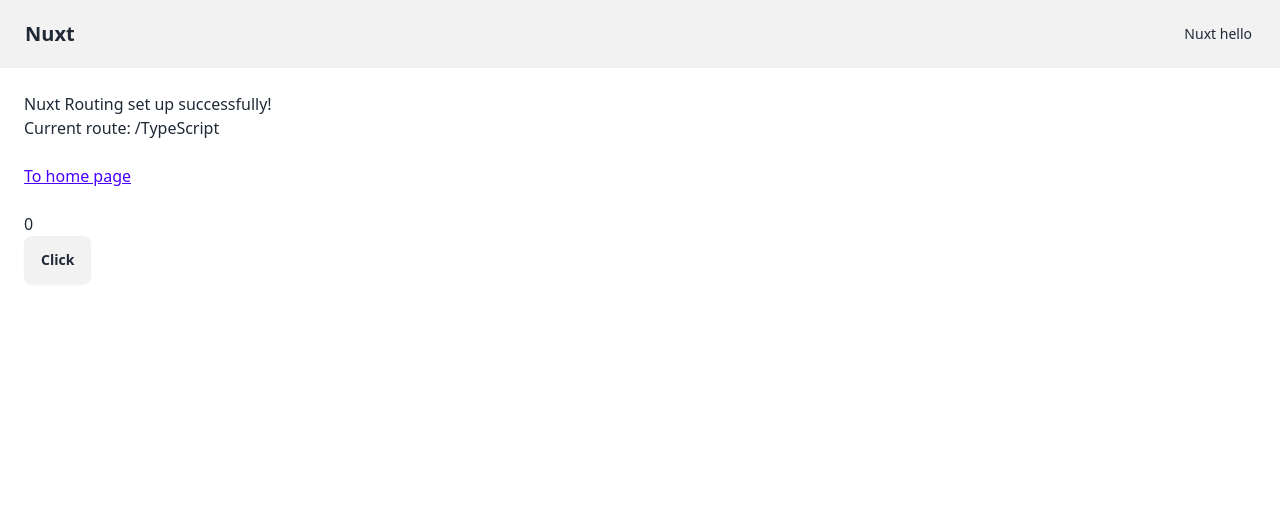
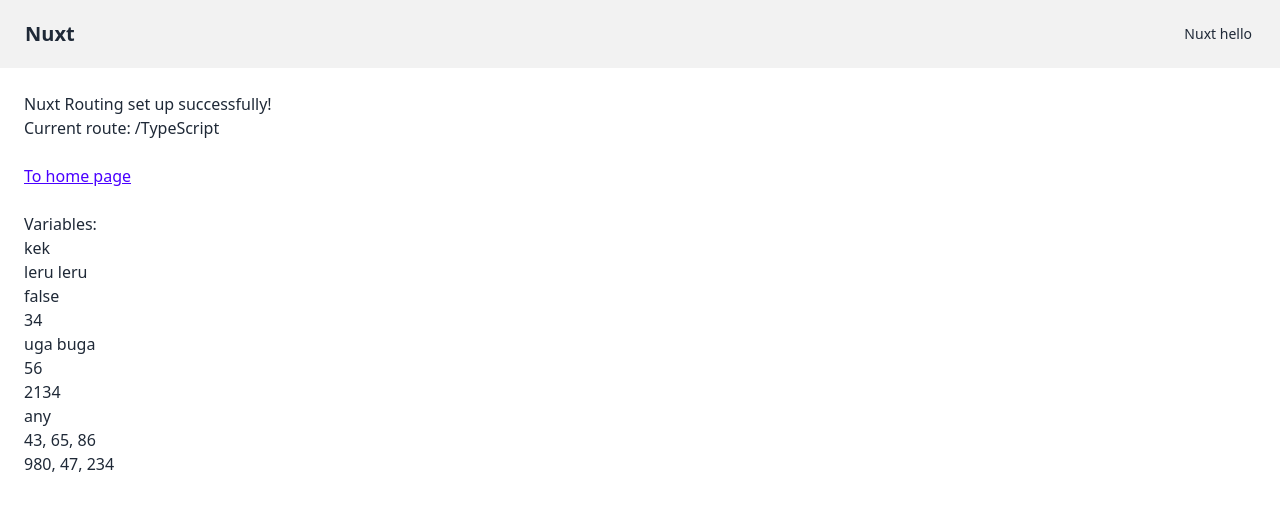
Before and after one commit to TheLastCookie-404/Nuxt, a Nuxt app: page /TypeScript in a window 1280 px wide. Shown: the top 508 px of the page. Built offline with nearby package versions, Linux system fonts and the light colour scheme.

Commit message:
Datatypes

```diff
--- /dev/null
+++ b/src/components/Typescript/DataTypesAndFunctions.vue
@@ -0,0 +1,56 @@
+<template>
+  <div>
+    <div>Variables:</div>
+    <div>{{ a }}</div>
+    <div>{{ bruh }}</div>
+    <div>{{ bool }}</div>
+    <div>{{ num }}</div>
+    <div>{{ str }}</div>
+    <div>{{ bint }}</div>
+    <div>{{ bint1 }}</div>
+    <div>{{ anyType }}</div>
+    <div>{{ `${arr[0]}, ${arr[1]}, ${arr[2]}` }}</div>
+    <div>{{ `${arr1[0]}, ${arr1[1]}, ${arr1[2]}` }}</div>
+  </div>
+</template>
+
+<script setup lang="ts">
+  // type will be automaticly setted as init value
+  let a = 'lol';
+  a = 'kek';
+
+  // constant
+  const bruh: string = 'leru leru';
+
+  // array
+  let arr: number[] = [12, 34, 123];
+  arr = [43, 65, 86];
+  // alternative
+  let arr1: Array<number> = [534, 65, 867];
+  arr1 = [980, 47, 234];
+
+  // boolean
+  let bool: boolean = true;
+  bool = false;
+
+  // number
+  let num: number = 123;
+  num = 34;
+
+  // string
+  let str: string = 'Hello';
+  str = 'uga buga';
+
+  // bigint (for really big numbers)
+  let bint: bigint = 344n;
+  bint = 56n;
+  // or convert to bigint (i think that sucks way)
+  let bint1: bigint = BigInt(534);
+  bint1 = BigInt(2134);
+
+  // multitype variable
+  let anyType: any = 123;
+  anyType = 'any';
+
+
+</script>
--- a/src/pages/TypeScript.vue
+++ b/src/pages/TypeScript.vue
@@ -7,12 +7,10 @@
       <NuxtLink class="link link-primary" to="/">To home page</NuxtLink>
     </p>
     <br>
-    <div>{{ lol }}</div>
-    <button class="btn" @click="lol++">Click</button>
+    <TypescriptDataTypesAndFunctions />
   </div>
 </template>
 
 <script setup lang="ts">
   const route = useRoute();
-  const lol = ref(0);
 </script>
```
Also changed, not shown: eslint.config.mjs (+6 -4 lines).
